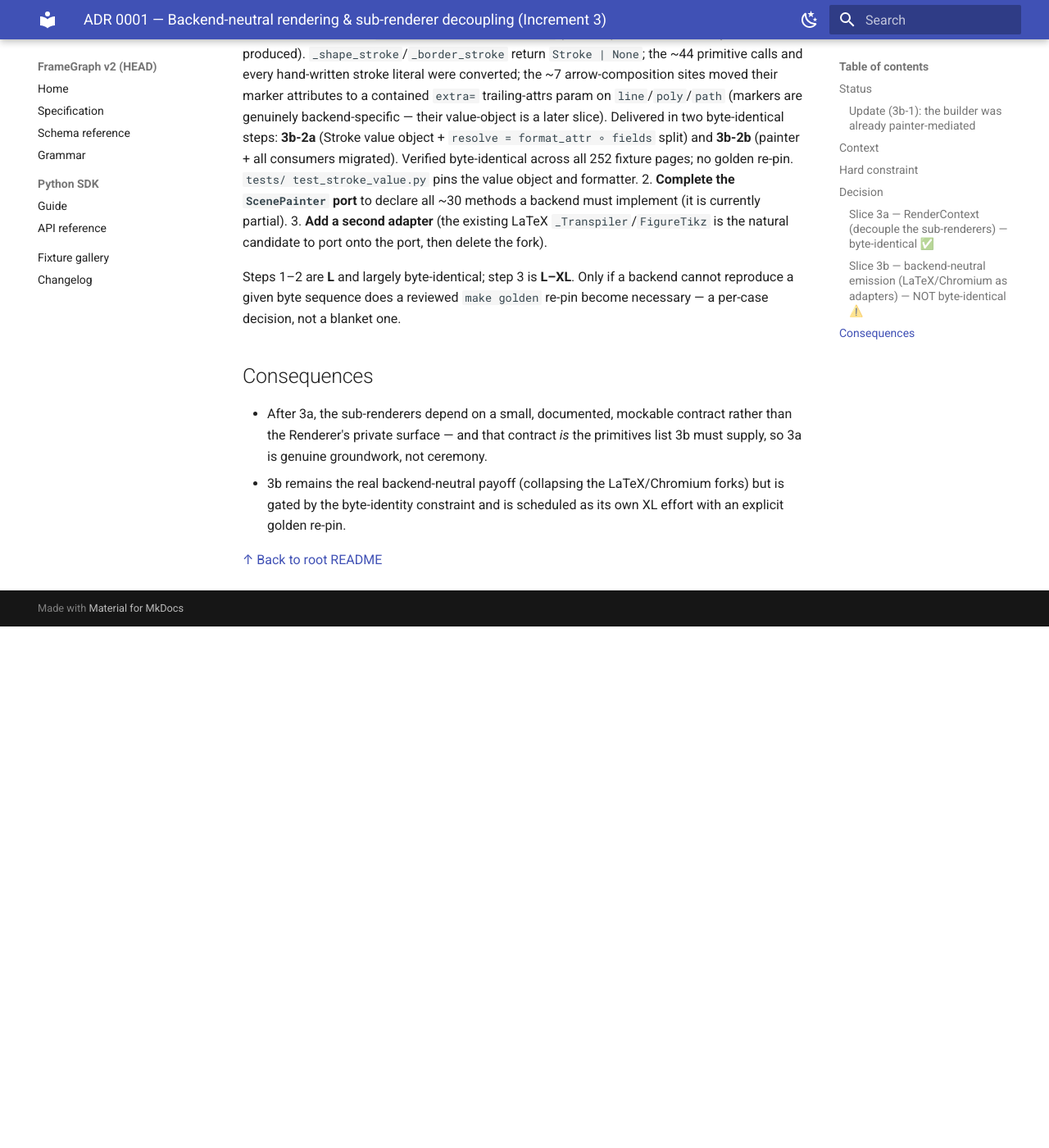
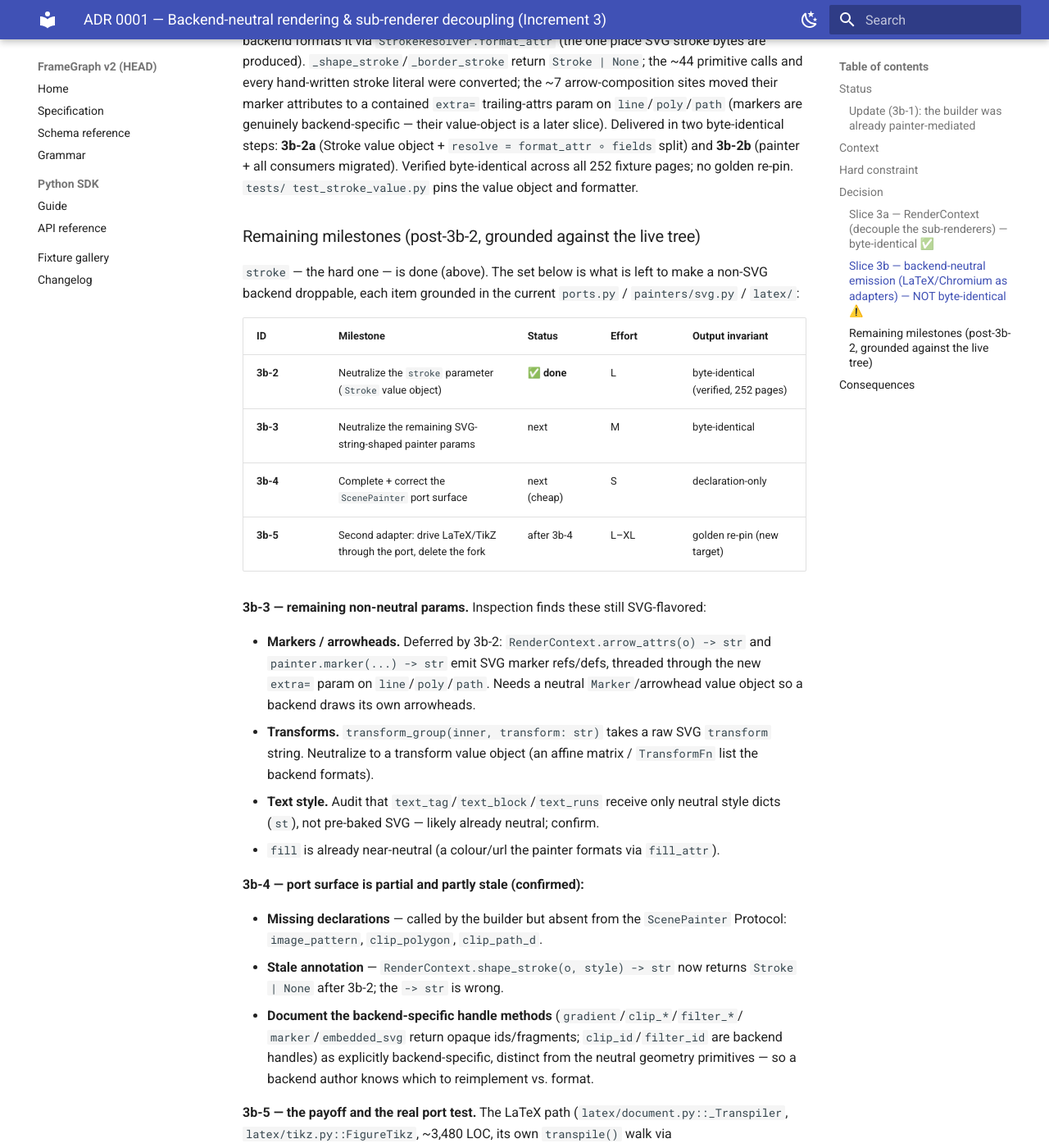
Before and after one commit to pedroanisio/frameforge, an MkDocs documentation site: the page built from docs/adr-0001-backend-neutral-rendering.md, in a window 1280 px wide and 1400 px high, scrolled down 2844 px. Shown: the whole window at 82% size. Built offline with MkDocs 1.6.1 and Material for MkDocs 9.7.7, drawn with Linux system fonts in a browser that asks for light colours; before the commit the page ends 3608 px from its top, so only the background shows below that; some of the changed text lies outside the part shown.

Commit message:
docs(adr): refresh the backend-neutral milestone set after 3b-2
Inspect the live tree and update ADR 0001's remaining-work section to a concrete,
grounded milestone table now that 3b-2 (stroke neutralization) has landed:

- 3b-2 — neutralize `stroke` (Stroke value object): ✅ done.
- 3b-3 — neutralize the remaining SVG-string-shaped painter params: markers/
  arrowheads (RenderContext.arrow_attrs / painter.marker, now via extra=),
  transform_group's raw `transform` string, and a text-style audit. Byte-identical.
- 3b-4 — complete + correct the ScenePainter port: declare image_pattern /
  clip_polygon / clip_path_d (called by the builder, missing from the Protocol),
  fix the stale shape_stroke -> str annotation (returns Stroke|None after 3b-2),
  and mark the backend-specific handle methods as such. Cheap; declaration-only.
- 3b-5 — second adapter: drive the LaTeX/TikZ fork (latex/_Transpiler + FigureTikz,
  ~3,480 LOC, its own transpile() walk) through the port and delete the fork. The
  real proof the port is neutral; needs a golden re-pin (new target, not byte-equal).

Every claim grounded in ports.py / painters/svg.py / latex/ at HEAD. Intro and
Consequences status notes updated to match.

Co-Authored-By: Claude Opus 4.8 <noreply@anthropic.com>
Claude-Session: https://claude.ai/code/session_01JYREyyepwLWY1VGgLMfiTM

```diff
--- a/docs/adr-0001-backend-neutral-rendering.md
+++ b/docs/adr-0001-backend-neutral-rendering.md
@@ -13,8 +13,10 @@ disclaimer:
 ## Status
 
 Accepted, staged. Slice **3a** is implemented. Slice **3b** is in progress —
-step **3b-1** (application layer builds zero SVG) is done; the substantial
-remainder (parameter neutralization + a second backend) is scoped below.
+steps **3b-1** (application layer builds zero SVG) and **3b-2** (the `stroke`
+parameter is a neutral `Stroke` value object) are done; the remainder (the rest of
+the parameter neutralization, completing the port, and a second backend) is scoped
+in the milestone table below.
 
 ### Update (3b-1): the builder was already painter-mediated
 
@@ -101,11 +103,10 @@ so the remaining blocker is narrower: the port's **parameter shapes are
 SVG-flavored** — `painter.rect(..., fill, stroke, ...)` receives pre-formatted SVG
 attribute strings (e.g. `stroke` is `' stroke="#000" stroke-width="1"'`, built by
 `_shape_stroke`/`_border_stroke`). A LaTeX/Chromium adapter cannot consume those.
-The substantial remaining 3b work is therefore:
-
-1. **Neutralize the painter parameters** — pass neutral value objects (a
-   `Stroke{color,width,dash,...}`, a `Fill`/paint, radii) instead of SVG attribute
-   strings; each backend formats them.
+The remaining 3b work splits into the milestones below. The original framing —
+**neutralize the painter parameters** (pass neutral value objects: a
+`Stroke{color,width,dash,...}`, a `Fill`/paint, radii — each backend formats them)
+— is preserved here for context, since its hardest piece (`stroke`) is now done:
 
    **Finding (revised estimate → L–XL, not L).** `stroke` is not a clean
    parameter: `StrokeResolver.resolve` builds a **10-attribute ordered SVG string**
@@ -134,22 +135,65 @@ The substantial remaining 3b work is therefore:
    ∘ fields` split) and **3b-2b** (painter + all consumers migrated). Verified
    byte-identical across all 252 fixture pages; no golden re-pin. `tests/
    test_stroke_value.py` pins the value object and formatter.
-2. **Complete the `ScenePainter` port** to declare all ~30 methods a backend must
-   implement (it is currently partial).
-3. **Add a second adapter** (the existing LaTeX `_Transpiler`/`FigureTikz` is the
-   natural candidate to port onto the port, then delete the fork).
 
-Steps 1–2 are **L** and largely byte-identical; step 3 is **L–XL**. Only if a
-backend cannot reproduce a given byte sequence does a reviewed `make golden`
-re-pin become necessary — a per-case decision, not a blanket one.
+### Remaining milestones (post-3b-2, grounded against the live tree)
+
+`stroke` — the hard one — is done (above). The set below is what is left to make a
+non-SVG backend droppable, each item grounded in the current `ports.py` /
+`painters/svg.py` / `latex/`:
+
+| ID | Milestone | Status | Effort | Output invariant |
+|----|-----------|--------|--------|------------------|
+| **3b-2** | Neutralize the `stroke` parameter (`Stroke` value object) | ✅ **done** | L | byte-identical (verified, 252 pages) |
+| **3b-3** | Neutralize the remaining SVG-string-shaped painter params | next | M | byte-identical |
+| **3b-4** | Complete + correct the `ScenePainter` port surface | next (cheap) | S | declaration-only |
+| **3b-5** | Second adapter: drive LaTeX/TikZ through the port, delete the fork | after 3b-4 | L–XL | golden re-pin (new target) |
+
+**3b-3 — remaining non-neutral params.** Inspection finds these still SVG-flavored:
+
+- **Markers / arrowheads.** Deferred by 3b-2: `RenderContext.arrow_attrs(o) -> str`
+  and `painter.marker(...) -> str` emit SVG marker refs/defs, threaded through the
+  new `extra=` param on `line`/`poly`/`path`. Needs a neutral `Marker`/arrowhead
+  value object so a backend draws its own arrowheads.
+- **Transforms.** `transform_group(inner, transform: str)` takes a raw SVG
+  `transform` string. Neutralize to a transform value object (an affine matrix /
+  `TransformFn` list the backend formats).
+- **Text style.** Audit that `text_tag`/`text_block`/`text_runs` receive only
+  neutral style dicts (`st`), not pre-baked SVG — likely already neutral; confirm.
+- `fill` is already near-neutral (a colour/url the painter formats via `fill_attr`).
+
+**3b-4 — port surface is partial and partly stale (confirmed):**
+
+- **Missing declarations** — called by the builder but absent from the
+  `ScenePainter` Protocol: `image_pattern`, `clip_polygon`, `clip_path_d`.
+- **Stale annotation** — `RenderContext.shape_stroke(o, style) -> str` now returns
+  `Stroke | None` after 3b-2; the `-> str` is wrong.
+- **Document the backend-specific handle methods** (`gradient`/`clip_*`/`filter_*`/
+  `marker`/`embedded_svg` return opaque ids/fragments; `clip_id`/`filter_id` are
+  backend handles) as explicitly backend-specific, distinct from the neutral
+  geometry primitives — so a backend author knows which to reimplement vs. format.
+
+**3b-5 — the payoff and the real port test.** The LaTeX path
+(`latex/document.py::_Transpiler`, `latex/tikz.py::FigureTikz`, ~3,480 LOC, its own
+`transpile()` walk via `tooling/render_latex.py`) is today a **separate fork**, not
+driven through `ScenePainter`. Re-driving it through the Renderer + a `TikzPainter`
+adapter and deleting the fork is both the proof the port is genuinely neutral and
+the maintenance win (one builder, two backends). Unlike 3b-2/3b-3/3b-4 this is *not*
+byte-identical — TikZ is a different target, so it needs a reviewed `make golden`
+re-pin for the LaTeX corpus, decided per-fixture.
+
+3b-3 and 3b-4 are **byte-identical** for the SVG backend (no re-pin); 3b-4 is the
+cheap quick win and unblocks 3b-5. Only 3b-5 introduces a new output target and the
+golden re-pin that implies.
 
 ## Consequences
 
 - After 3a, the sub-renderers depend on a small, documented, mockable contract
   rather than the Renderer's private surface — and that contract *is* the
   primitives list 3b must supply, so 3a is genuine groundwork, not ceremony.
-- 3b remains the real backend-neutral payoff (collapsing the LaTeX/Chromium forks)
-  but is gated by the byte-identity constraint and is scheduled as its own XL
-  effort with an explicit golden re-pin.
+- 3b remains the real backend-neutral payoff (collapsing the LaTeX/Chromium forks).
+  Its parameter-neutralization half is being delivered byte-identically, slice by
+  slice (3b-2 `stroke` done; 3b-3/3b-4 next, no re-pin); only the second adapter
+  itself (3b-5) introduces a new output target and the golden re-pin that implies.
 
 [↑ Back to root README](../README.md)
```
